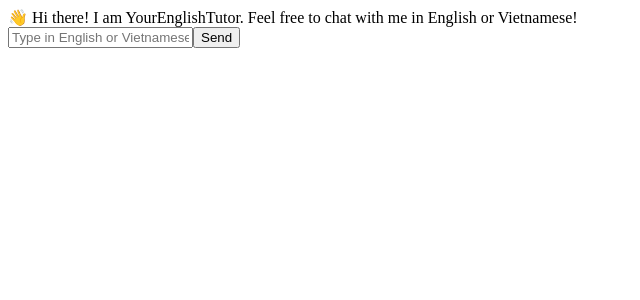
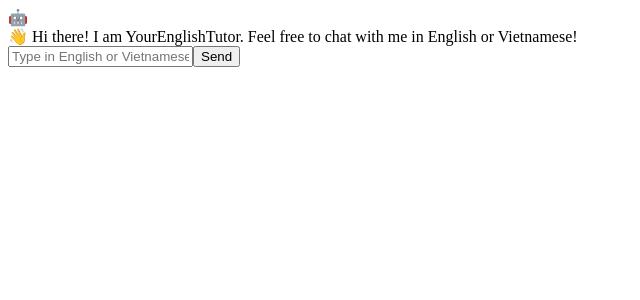
Before and after one commit to Lilian1305/yourenglishtutor, a Next.js app: page / in a window 1280 px wide. Shown: the top 300 px of the page, without its empty margins (0-640 px from the left). Built offline with nearby package versions, Linux system fonts and the light colour scheme.

Commit message:
Update index.js

```diff
--- a/pages/index.js
+++ b/pages/index.js
@@ -46,23 +46,39 @@ export default function Home() {
     <div className="flex flex-col h-screen bg-gradient-to-b from-blue-100 to-white">
       <div className="flex-1 overflow-auto p-4">
         {messages.map((m, i) => (
-          <div
-            key={i}
-            className={`flex ${m.role === 'assistant' ? 'justify-start' : 'justify-end'} mb-2`}
-          >
+          <div key={i} className={`flex items-end ${m.role === 'assistant' ? 'justify-start' : 'justify-end'} mb-4`}>
+            {m.role === 'assistant' && (
+              <div className="flex-shrink-0 w-8 h-8 rounded-full bg-white border border-gray-300 flex items-center justify-center mr-2 text-blue-500 text-sm">
+                🤖
+              </div>
+            )}
             <div
-              className={`max-w-xs px-4 py-2 rounded-2xl ${
+              className={`max-w-xs px-4 py-3 rounded-3xl relative shadow-md ${
                 m.role === 'assistant' ? 'bg-white text-gray-800' : 'bg-blue-500 text-white'
               }`}
+              style={{
+                borderBottomLeftRadius: m.role === 'assistant' ? '0.75rem' : '1.5rem',
+                borderBottomRightRadius: m.role === 'user' ? '0.75rem' : '1.5rem',
+              }}
             >
               {m.content}
             </div>
+            {m.role === 'user' && (
+              <div className="flex-shrink-0 w-8 h-8 rounded-full bg-blue-500 flex items-center justify-center ml-2 text-white text-sm">
+                😃
+              </div>
+            )}
           </div>
         ))}
         {loading && (
-          <div className="flex justify-start mb-2">
-            <div className="bg-white text-gray-500 px-4 py-2 rounded-2xl animate-pulse">
-              Typing...
+          <div className="flex items-end justify-start mb-4">
+            <div className="flex-shrink-0 w-8 h-8 rounded-full bg-white border border-gray-300 flex items-center justify-center mr-2 text-blue-500 text-sm">
+              🤖
+            </div>
+            <div className="flex space-x-2">
+              <div className="w-2 h-2 bg-gray-400 rounded-full animate-bounce"></div>
+              <div className="w-2 h-2 bg-gray-400 rounded-full animate-bounce delay-150"></div>
+              <div className="w-2 h-2 bg-gray-400 rounded-full animate-bounce delay-300"></div>
             </div>
           </div>
         )}
```
